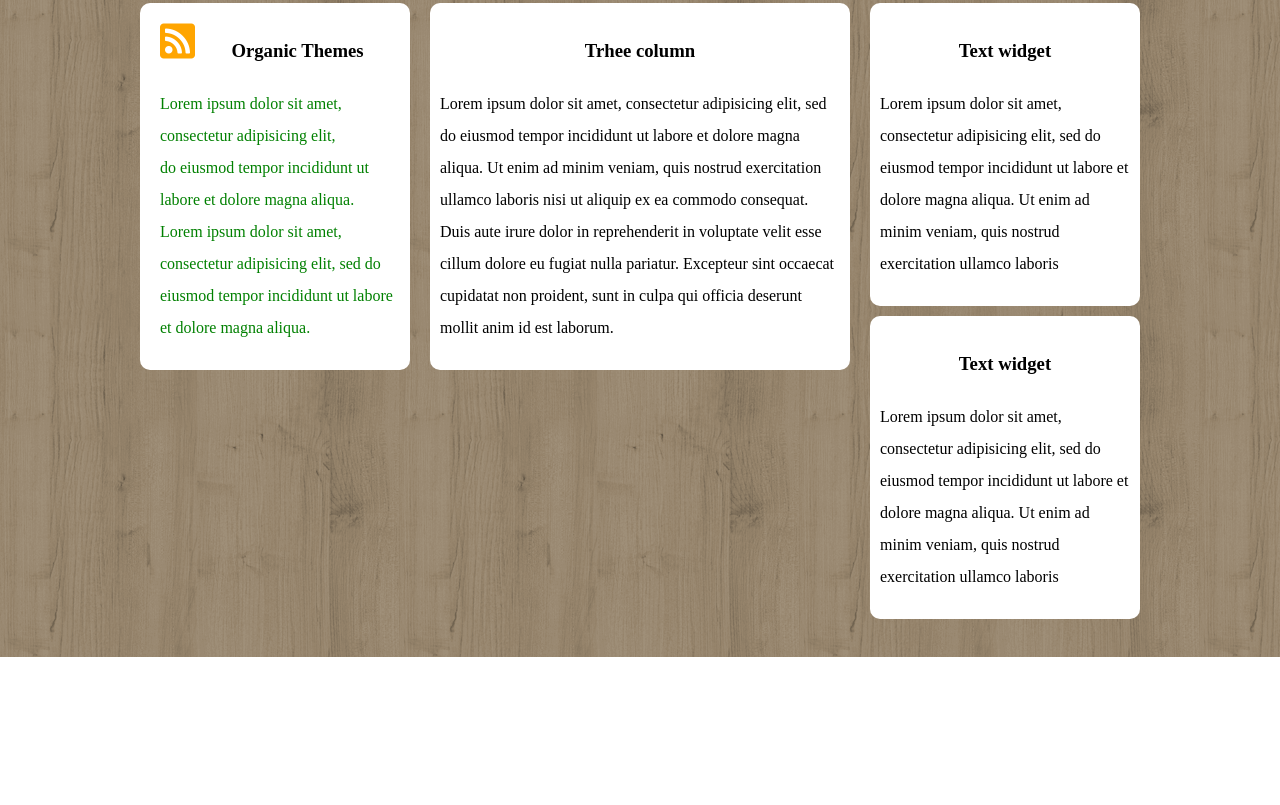
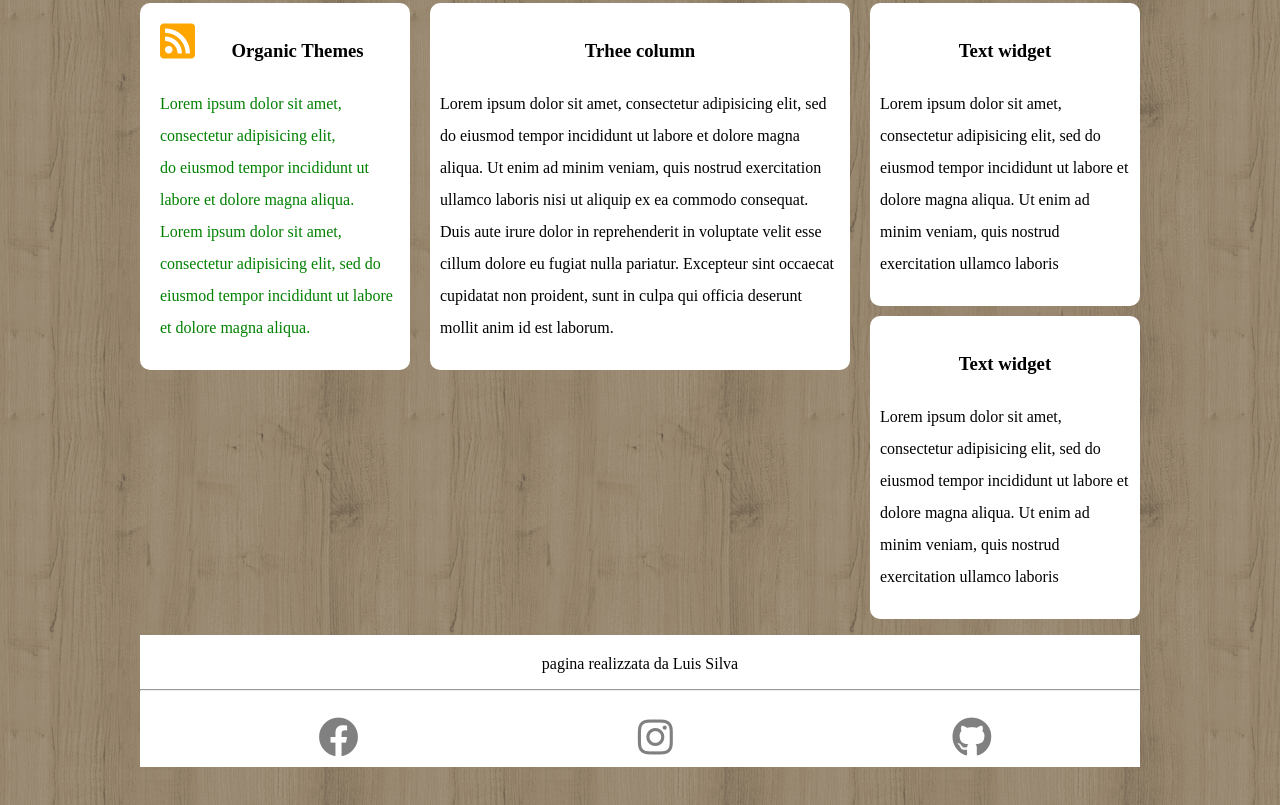
Before and after one commit to RLuis-Silva/htmlcss-wp, a plain HTML site: page index.html in a window 1280 px wide. Shown: the part 425-1230 px from the top of the page. Before the commit the page ends 1082 px from the top, so only its background shows below. Drawn offline with Linux system fonts and the light colour scheme.

Commit message:
add footer

```diff
--- a/index.html
+++ b/index.html
@@ -69,6 +69,17 @@
         </aside>
       </main>
 
+      <footer>
+        <p>pagina realizzata da Luis Silva</p>
+        <hr>
+        <nav>
+          <ul class="lista_contatti">
+            <li><a href="https://www.facebook.com/luis.silva.35762" target="_blank"><i class="fab fa-facebook"></i></a></li>
+            <li><a href="https://www.instagram.com/gino_luis.silva/" target="_blank"><i class="fab fa-instagram"></i></a></li>
+            <li><a href="https://github.com/RLuis-Silva" target="_blank"><i class="fab fa-github"></i></a></li>
+          </ul>
+        </nav>
+      </footer>
     </div>
   </body>
 </html>
--- a/style.css
+++ b/style.css
@@ -62,6 +62,10 @@ main{
   line-height: 2;
 }
 
+main h3{
+  text-align: center;
+}
+
 main .aside{
   background-color: white;
   width: 25%;
@@ -90,19 +94,6 @@ main .aside_sx .colonna_sx i{
   font-size: 40px;
   color: orange;
 }
-main .main_principale{
-  background-color: white;
-  width: 40%;
-  float: left;
-  margin-left: 2%;
-  margin-right: 2%;
-  border-radius: 10px;
-  padding: 10px;
-}
-
-main .aside_dx_inBasso{
-  margin-top: 10px;
-}
 
 .aside_sx ul li{
   list-style: none;
@@ -119,6 +110,48 @@ main .aside_dx_inBasso{
   color: green;
 }
 
-main h3{
+main .main_principale{
+  background-color: white;
+  width: 40%;
+  float: left;
+  margin-left: 2%;
+  margin-right: 2%;
+  border-radius: 10px;
+  padding: 10px;
+}
+
+main .aside_dx_inBasso{
+  margin-top: 10px;
+}
+
+/* footer */
+footer{
+  background-color: white;
   text-align: center;
 }
+
+footer::after{
+  content: "";
+  display: table;
+  clear: both;
+}
+
+footer nav ul li {
+  float: left;
+  width: 33%;
+
+}
+
+footer nav ul{
+  list-style: none;
+}
+
+footer nav ul li i{
+  font-size: 40px;
+  padding: 10px;
+  color: grey;
+}
+
+footer p{
+  padding-top: 20px;
+}
```
